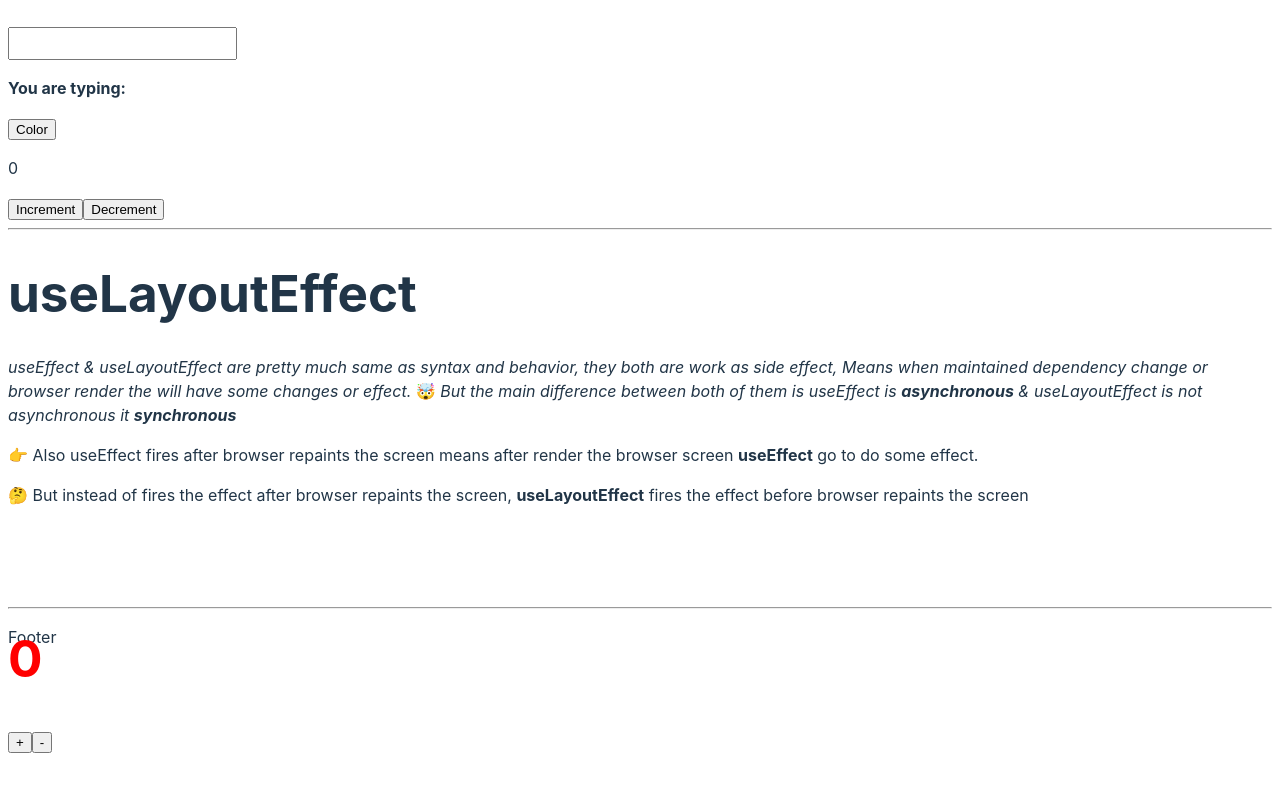
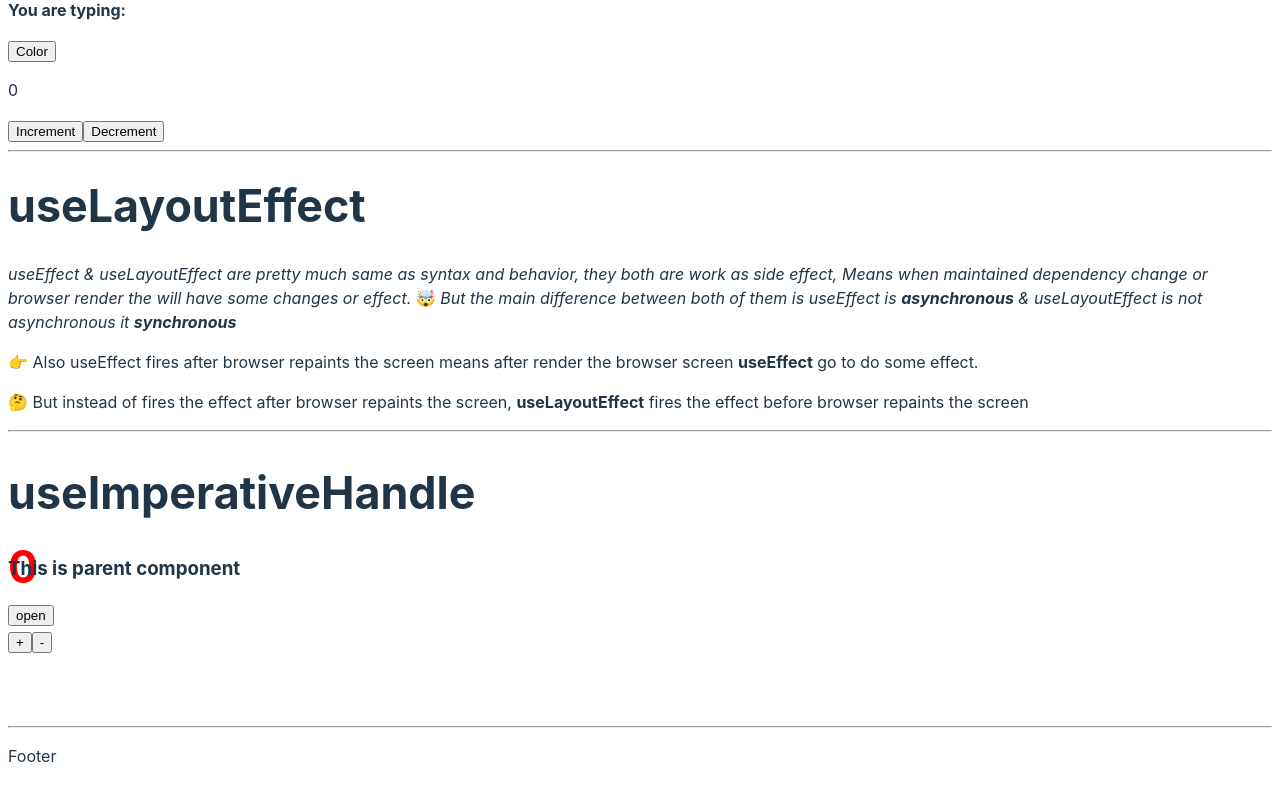
Before and after one commit to tanvir1017/react-hooks, a React (Vite) app: page / in a window 1280 px wide. Shown: the part 1162-1962 px from the top of the page. Before the commit the page ends 1915 px from the top, so only its background shows below. Built offline with nearby package versions, Linux system fonts and the light colour scheme.

Commit message:
feat: 🎸 Understood the concept of ⚓useImperativeHandle 🪝
Understood the concept of ⚓useImperativeHandle 🪝\

```diff
--- a/src/components/homePage/HomePage.jsx
+++ b/src/components/homePage/HomePage.jsx
@@ -1,5 +1,6 @@
 import React from "react";
 import Callback from "../callback/Callback";
+import ImperativeHandle from "../imperativeHandle/ImperativeHandle";
 import LayoutEffect from "../layoutEffect/LayoutEffect";
 import Memo from "../memo/Memo";
 import Reducer from "../reducer/Reducer";
@@ -14,6 +15,7 @@ function HomePage() {
       <Ref />
       <Reducer />
       <LayoutEffect />
+      <ImperativeHandle />
       <footer style={{ marginBlock: "100px" }}>
         <hr />
         <div>
--- /dev/null
+++ b/src/components/imperativeHandle/ImperativeHandle.jsx
@@ -0,0 +1,27 @@
+import React, { useRef } from "react";
+import ModalChild from "./ModalChild";
+
+export default function ImperativeHandle() {
+  const modalRef = useRef();
+
+  const handleModalOpenRef = () => {
+    modalRef.current.openModal();
+  };
+  console.log(modalRef.current);
+
+  console.log("parent rendered");
+  return (
+    <>
+      <hr />
+      <section className="modal--parent">
+        <h1>useImperativeHandle</h1>
+        <div>
+          <h3>This is parent component</h3>
+          <ModalChild ref={modalRef} />
+
+          <button onClick={handleModalOpenRef}>open</button>
+        </div>
+      </section>
+    </>
+  );
+}
--- /dev/null
+++ b/src/components/imperativeHandle/ModalChild.jsx
@@ -0,0 +1,33 @@
+import React, { forwardRef, useImperativeHandle, useState } from "react";
+
+function ModalChild(props, ref) {
+  console.log("ref from child", ref);
+  const [modalState, setModalState] = useState(false);
+  const obje = {
+    name: "Tanvir Hossain",
+    age: 20,
+  };
+  useImperativeHandle(ref, () => ({
+    modalState,
+    obje,
+    openModal: () => setModalState(true),
+  }));
+
+  if (!modalState) return null;
+  console.log("child component rendered");
+  return (
+    <>
+      <div className="modal">
+        <p>
+          This is child modal & its called from parent component, by
+          useImperativeHandle hooks in react
+        </p>
+        <button className="modal--button" onClick={() => setModalState(false)}>
+          ❌
+        </button>
+      </div>
+    </>
+  );
+}
+
+export default forwardRef(ModalChild);
--- a/src/index.css
+++ b/src/index.css
@@ -15,10 +15,38 @@
 }
 
 h1 {
-  font-size: 3.2em;
+  font-size: 2.8em;
   line-height: 1.1;
 }
+.modal--parent {
+  position: relative;
+}
 
+.modal {
+  position: absolute;
+  top: 50%;
+  left: 50%;
+  transform: translate(-50%, -50%);
+
+  background-color: rgb(252, 59, 59);
+  text-align: center;
+  width: 20rem;
+  height: 10rem;
+  padding: 2px 5px;
+}
+.modal--button {
+  position: absolute;
+  top: -1%;
+  left: 100%;
+  transform: translate(-50%, -50%);
+  background-color: #ffffff;
+  outline: transparent;
+  border: transparent;
+  padding: 5px 2px;
+}
+button {
+  cursor: pointer;
+}
 @media (prefers-color-scheme: light) {
   :root {
     color: #213547;
```
Also changed, not shown: public/images/strt.png (added), 1 other file (tests, documents, lock files or other folders).
